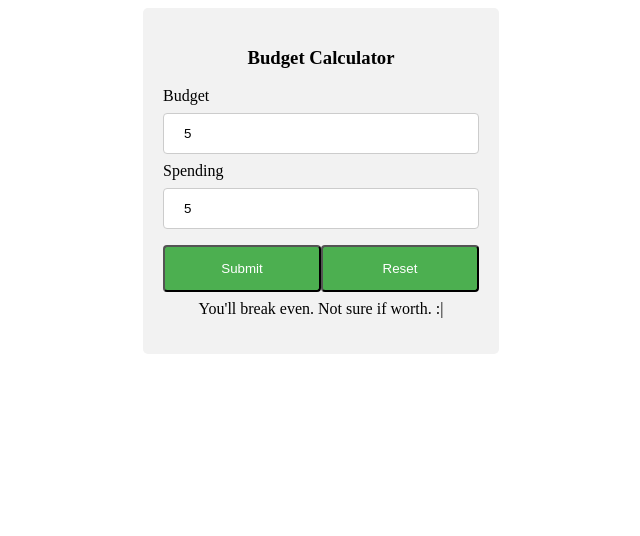
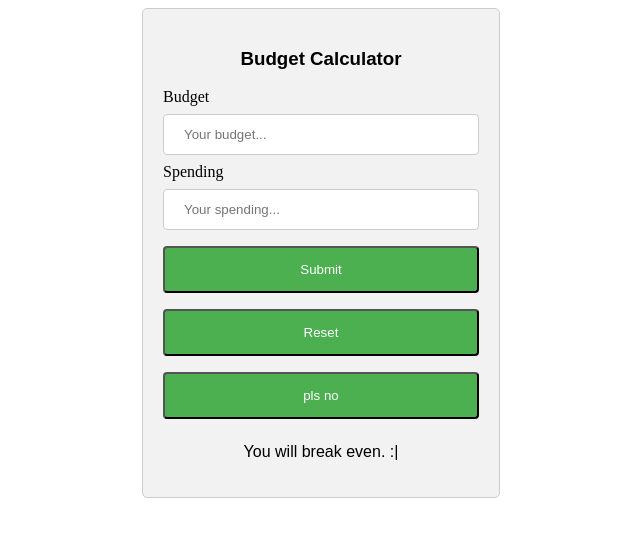
Before and after one commit to Dawei-C/Budget-Web-App, a website: page app/index.html in a window 1280 px wide. Both pictures are taken after typing "5", "5" into the empty fields and a click on the button "Submit". Shown: the whole page, without its empty margins (319-959 px from the left). Drawn offline with nearby package versions, Linux system fonts and the light colour scheme.

Commit message:
Clean up code

```diff
--- a/app/index.html
+++ b/app/index.html
@@ -13,11 +13,10 @@
 
   <body>
 
-  <div id="main">
-
+  <div id="budgetDiv">
     <h3>Budget Calculator</h3>
 
-  <form name="budgetCalculator">
+  <form id="budget" name="budgetCalculator">
     <label for="userBudget">Budget</label>
     <input type="number" step='0.01' id="userBudget" placeholder="Your budget...">
 
@@ -26,9 +25,9 @@
 
     <input type="button" value="Submit" onclick="calculateBudget();">
     <input type="button" value="Reset" onclick="reloadPage();">
+    <input type="button" value="pls no" onclick="location.href = 'https://www.youtube.com/watch?v=cbhv3_V_Lkg';">
 
   </form>
   </div>
-
 </body>
 </html>
--- a/app/scripts/main.js
+++ b/app/scripts/main.js
@@ -2,31 +2,42 @@ function reloadPage() {
   location.reload();
 }
 
-function calculateBudget() {
+function clearForm(formID) {
+  document.getElementById(formID).reset();
+}
+
+function getValue() {
   var userBudget = parseFloat(document.budgetCalculator.userBudget.value);
   var userSpending = parseFloat(document.budgetCalculator.userSpending.value);
   var result = userBudget - userSpending;
   result = Math.round(result*100) / 100;
+  return result;
+}
 
-  var paragraph = document.createElement('p');
+function createPara(content) {
+  var para = document.createElement('p');
+  var userInput = document.createTextNode(content);
+  para.appendChild(userInput);
+  document.getElementById('budgetDiv').appendChild(para);
+}
 
+function calculateBudget() {
+  var value = getValue();
 
-  if (result > 0) {
-      var result = document.createTextNode("You'll have $" + result + " left over. :)");
-      paragraph.appendChild(result);
-      document.getElementById('main').appendChild(paragraph);
-      return false;
-  } else if (result < 0) {
-      var result = document.createTextNode("You'll have $" + result + " left over. :(");
-      paragraph.appendChild(result);
-      document.getElementById('main').appendChild(paragraph);
-      return false;
-  } else if (result == 0) {
-      var result = document.createTextNode("You'll break even. Not sure if worth. :|");
-      paragraph.appendChild(result);
-      document.getElementById('main').appendChild(paragraph);
-      return false;
+  if (value == 1 || value == -1) {
+    createPara('You will have ' + value + ' dollar left over. :|');
+    clearForm('budget');
+  } else if (value > 0) {
+    createPara('You will have ' + value + ' dollars left over. :D');
+    clearForm('budget');
+  } else if (value < 0) {
+    createPara('You will have ' + value + ' dollars left over. D:');
+    clearForm('budget');
+  } else if (value == 0) {
+    createPara('You will break even. :|');
+    clearForm('budget');
   } else {
-      return false;
+    createPara('fak u');
+    return false;
   }
 }
--- a/app/styles/main.css
+++ b/app/styles/main.css
@@ -9,7 +9,7 @@ input[type=number], select {
 }
 
 input[type=button] {
-  width: 50%;
+  width: 100%;
   background-color: #4CAF50;
   color: white;
   padding: 14px 20px;
@@ -17,7 +17,7 @@ input[type=button] {
   border: 1%;
   border-radius: 4px;
   cursor: pointer;
-  float: left;
+  display: inline-block;
 }
 
 input[type=button]:hover {
@@ -26,6 +26,8 @@ input[type=button]:hover {
 
 div {
   border-radius: 5px;
+  border-color: #4CAF50;
+  border: 1px solid #ccc;
   background-color: #f2f2f2;
   padding: 20px;
   width: 25%;
@@ -34,6 +36,7 @@ div {
 
 p, h3 {
   text-align: center;
+  font-family: Arial, Helvetica, sans-serif
 }
 
 input[type=text] {
```
